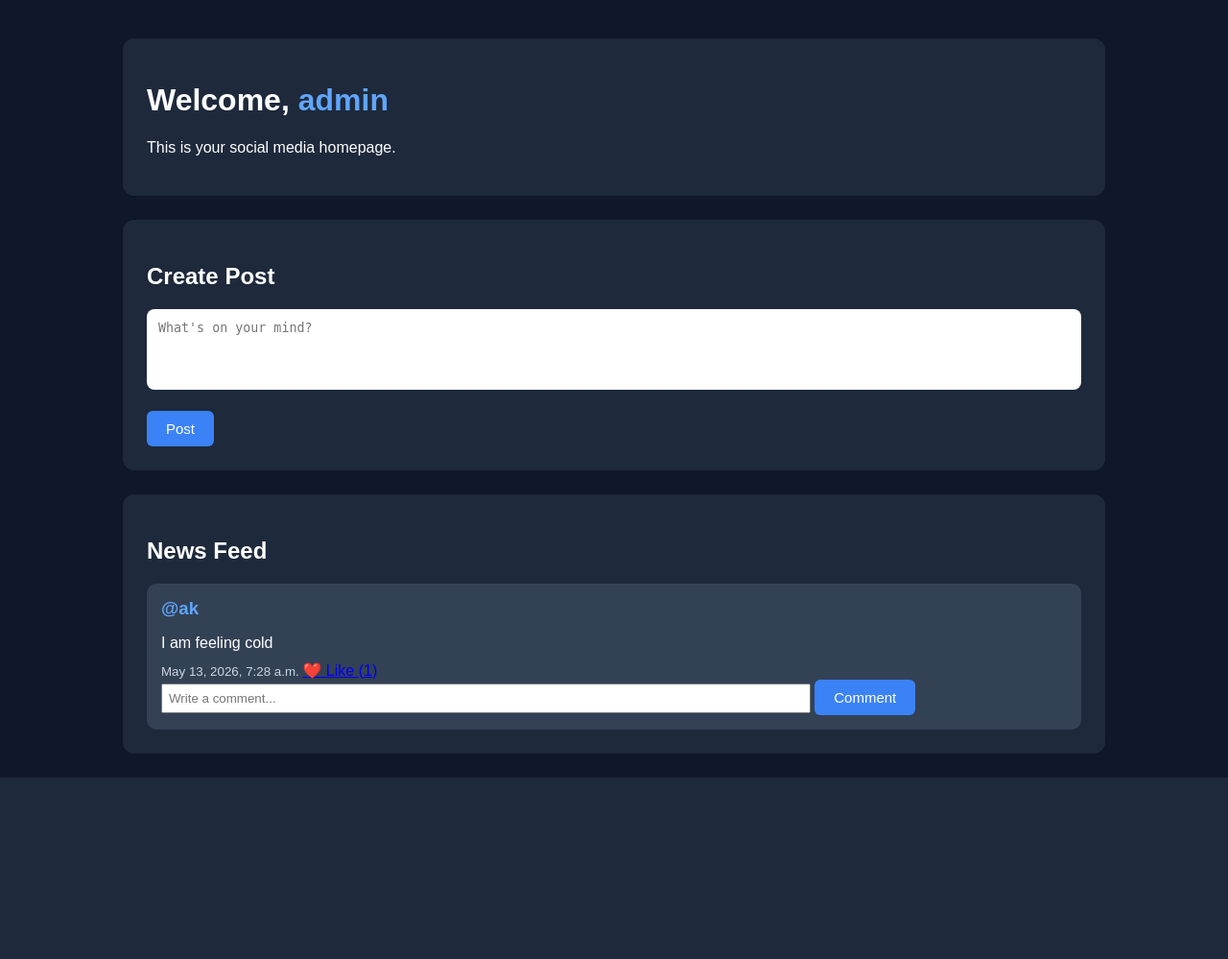
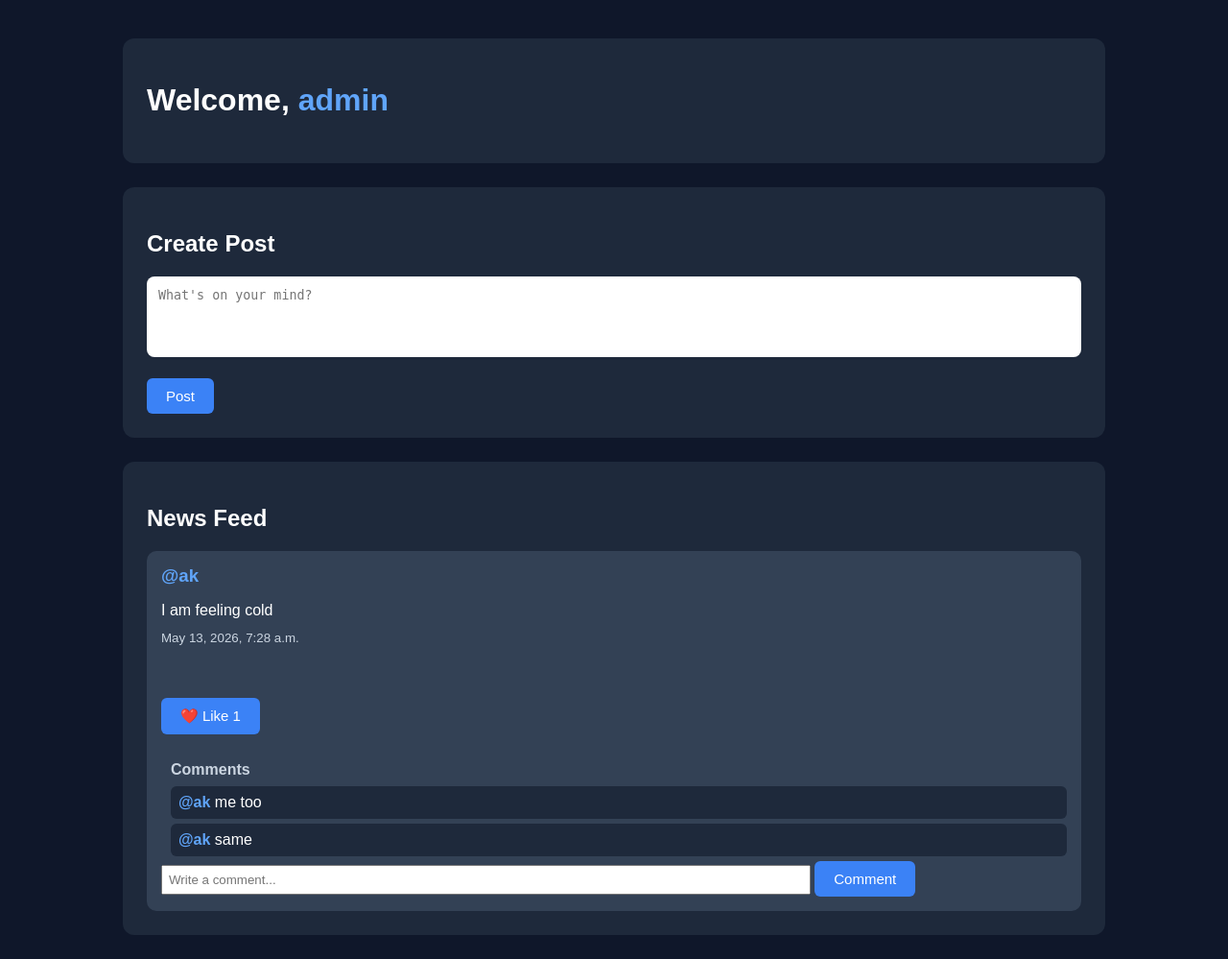
Before and after one commit to aashikaK/Social-Media-App, a Django app: page / in a window 1280 px wide. Shown: the part 58-1057 px from the top of the page at 96% size. Before the commit the page ends 868 px from the top, so only its background shows below. Run offline with Django 5.2, Linux system fonts and the light colour scheme; a user stored in the database is signed in; data comes from the database, SQL or seed files in the repository; both versions use the stored data as it was after the commit.

Commit message:
likes and comments full

```diff
--- a/accounts/views.py
+++ b/accounts/views.py
@@ -2,7 +2,7 @@ from django.shortcuts import render,redirect,get_object_or_404
 from django.contrib.auth import authenticate,login,logout
 from django.contrib.auth.models import User
 from posts.models import Post
-
+from interactions.models import Like
 # Create your views here.
 
 #pw for ak is Ak123@
@@ -94,10 +94,12 @@ def home(request):
     if request.user.is_anonymous:
         return redirect("login")
     posts=Post.objects.all().order_by("-created_at") #- means newest first
+    liked_posts = Like.objects.filter(user=request.user).values_list('post_id', flat=True)
 
-    return render(request, "home.html",{
-    "posts":posts
-    })
+    return render(request, "home.html", {
+    "posts": posts,
+    "liked_posts": liked_posts
+})
 
 
 def profile(request,username):
--- a/templates/home.html
+++ b/templates/home.html
@@ -103,7 +103,6 @@
             color:#cbd5e1;
         }
 
-        /* NEW: success message style */
         .message{
             background:#22c55e;
             padding:15px;
@@ -112,151 +111,152 @@
         }
 
     </style>
+</head>
 
-</head>
 <body>
 
     <div class="navbar">
-
-        <div class="logo">
-            MiniSocial 📱
-        </div>
+        <div class="logo">MiniSocial 📱</div>
 
         <div class="nav-links">
-
             <a href="/">Home</a>
-
             <a href="/logout/">Logout</a>
-
         </div>
-
     </div>
 
     <div class="container">
 
-        <!-- NEW: Messages Section -->
+        <!-- Messages -->
         {% if messages %}
-
             {% for message in messages %}
-
                 <div class="message">
                     {{ message }}
                 </div>
-
             {% endfor %}
-
         {% endif %}
 
-        <!-- Welcome Section -->
-
+        <!-- Welcome -->
         <div class="welcome-box">
-
             <h1>
                 Welcome,
-                <a
-                    href="/profile/{{ user.username }}/"
-                    style="color:#60a5fa; text-decoration:none;"
-                >
+                <a href="/profile/{{ user.username }}/"
+                   style="color:#60a5fa; text-decoration:none;">
                     {{ user.username }}
                 </a>
             </h1>
-
-            <p>
-                This is your social media homepage.
-            </p>
-
         </div>
 
-
-        <!-- Create Post Section -->
-
+        <!-- Create Post -->
         <div class="feed-box">
 
-            <h2>Create Post </h2>
+            <h2>Create Post</h2>
 
             <form method="POST" action="/posts/create/">
-
                 {% csrf_token %}
 
-                <textarea
-                    name="content"
-                    placeholder="What's on your mind?"
-                    rows="4"
-                    required
-                ></textarea>
+                <textarea name="content"
+                          placeholder="What's on your mind?"
+                          rows="4"
+                          required></textarea>
 
                 <br><br>
 
-                <button type="submit">
-                    Post
-                </button>
-
+                <button type="submit">Post</button>
             </form>
 
         </div>
 
-
-        <!-- Feed Section -->
-
+        <!-- Feed -->
         <div class="feed-box">
 
-            <h2>News Feed </h2>
+            <h2>News Feed</h2>
 
             {% for post in posts %}
 
                 <div class="post">
 
+                    <!-- USER -->
                     <h3>
-                        <a
-                            href="/profile/{{ post.user.username }}/"
-                            style="color:#60a5fa; text-decoration:none;"
-                        >
+                        <a href="/profile/{{ post.user.username }}/"
+                           style="color:#60a5fa; text-decoration:none;">
                             @{{ post.user.username }}
                         </a>
                     </h3>
 
-                    <p>
-                        {{ post.content }}
-                    </p>
+                    <!-- CONTENT -->
+                    <p>{{ post.content }}</p>
 
-                    <small>
-                        {{ post.created_at }}
-                    </small>
+                    <small>{{ post.created_at }}</small>
 
+                    <br><br>
+
+                    <!-- DELETE -->
                     {% if request.user == post.user %}
-
-                        <br><br>
-
-                        <a
-                            href="/interactions/delete/{{ post.id }}/"
-                            onclick="return confirm('Are you sure you want to delete this post?')"
-                            style="
-                                color:red;
-                                text-decoration:none;
-                                font-weight:bold;
-                            "
-                        >
+                        <a href="/interactions/delete/{{ post.id }}/"
+                           onclick="return confirm('Delete this post?')"
+                           style="color:red; text-decoration:none; font-weight:bold;">
                             Delete Post
                         </a>
+                    {% endif %}
+
+                    <br><br>
+
+                    <!-- LIKE / UNLIKE -->
+                    {% if post.id in liked_posts %}
+
+                        <form method="POST" action="/interactions/like/{{ post.id }}/">
+                            {% csrf_token %}
+                            <button type="submit">💔 Unlike {{ post.likes.count }}</button>
+                        </form>
+
+                    {% else %}
+
+                        <form method="POST" action="/interactions/like/{{ post.id }}/">
+                            {% csrf_token %}
+                            <button type="submit">❤️ Like {{ post.likes.count }}</button>
+                        </form>
 
                     {% endif %}
-                    <a href="/interactions/like/{{ post.id }}/">
-    ❤️ Like ({{ post.likes.count }})
-</a>
-<form method="POST" action="/interactions/comment/{{ post.id }}/">
-    {% csrf_token %}
 
-    <input
-        type="text"
-        name="content"
-        placeholder="Write a comment..."
-        style="width:70%; padding:6px;"
-    >
+                    <br>
 
-    <button type="submit">
-        Comment
-    </button>
-</form>
+                    <!-- COMMENTS DISPLAY -->
+                    <div style="margin-top:10px; padding-left:10px;">
+
+                        <b style="color:#cbd5e1;">Comments</b>
+
+                        <div style="margin-top:8px;">
+
+                            {% for comment in post.comments.all %}
+
+                                <div style="background:#1e293b; padding:8px; border-radius:6px; margin-bottom:5px;">
+                                    <b style="color:#60a5fa;">
+                                        @{{ comment.user.username }}
+                                    </b>
+                                    {{ comment.content }}
+                                </div>
+
+                            {% empty %}
+
+                                <p style="color:#94a3b8;">No comments yet</p>
+
+                            {% endfor %}
+
+                        </div>
+
+                    </div>
+
+                    <!-- COMMENT FORM -->
+                    <form method="POST" action="/interactions/comment/{{ post.id }}/">
+                        {% csrf_token %}
+
+                        <input type="text"
+                               name="content"
+                               placeholder="Write a comment..."
+                               style="width:70%; padding:6px;">
+
+                        <button type="submit">Comment</button>
+                    </form>
 
                 </div>
 
@@ -270,22 +270,5 @@
 
     </div>
 
-    <script>
-    setTimeout(function() {
-        let messages = document.querySelectorAll(".message");
-
-        messages.forEach(msg => {
-            msg.style.transition = "opacity 0.5s ease, transform 0.5s ease";
-            msg.style.opacity = "0";
-            msg.style.transform = "translateY(-10px)";
-
-            setTimeout(() => {
-                msg.remove();
-            }, 500);
-        });
-
-    }, 1500);
-</script>
-
 </body>
 </html>
```
Also changed, not shown: db.sqlite3.
